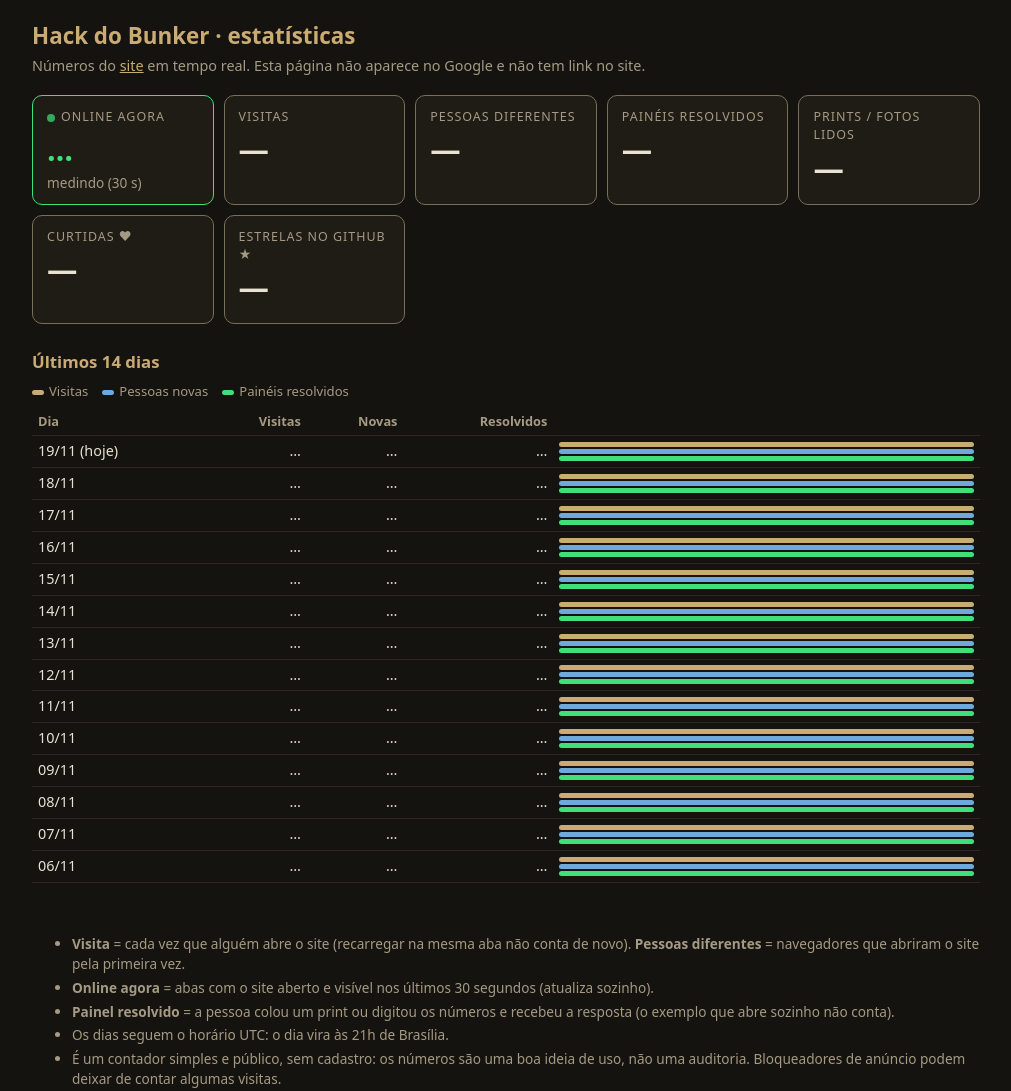
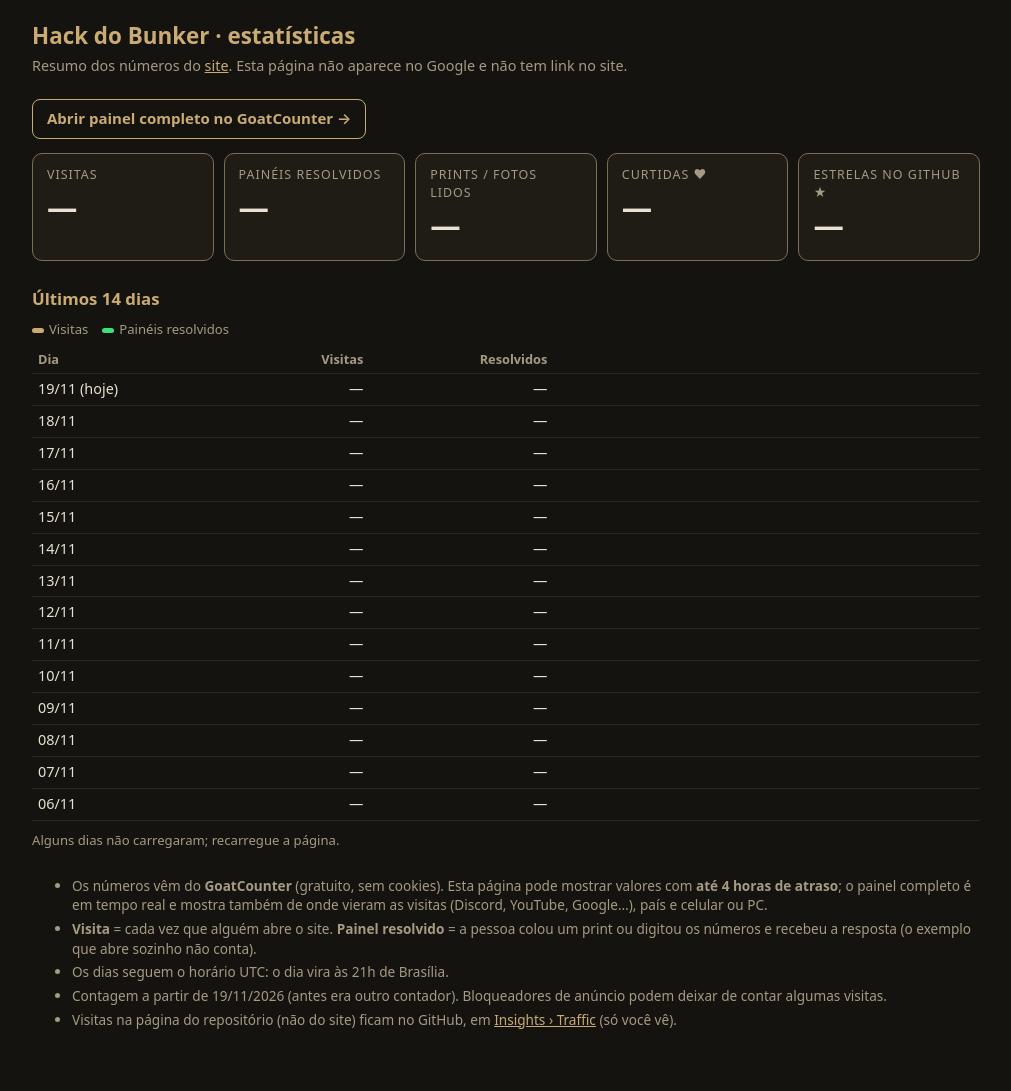
Before and after one commit to forestus/scum-tools, a plain HTML site: page stats.html in a window 1280 px wide. Shown: the top 1091 px of the page, without its empty margins (134-1145 px from the left). Drawn offline with Linux system fonts and the light colour scheme; no server answers.

Commit message:
stats.html: le os totais do GoatCounter
Totais, hoje e ultimos 14 dias pelo contador publico do GoatCounter, com link para o painel completo.

Co-Authored-By: Claude Opus 5.5 <noreply@anthropic.com>
Claude-Session: https://claude.ai/code/session_01Kdnmg7Tw3JH78Epqxuovzg

```diff
--- a/stats.html
+++ b/stats.html
@@ -32,24 +32,26 @@
   td.bar { width: 45%; text-align: left; }
   .bars { display: flex; flex-direction: column; gap: 2px; }
   .bars span { display: block; height: 5px; border-radius: 3px; }
-  .b1 { background: var(--bar); } .b2 { background: var(--bar2); } .b3 { background: var(--bar3); }
+  .b1 { background: var(--bar); } .b3 { background: var(--bar3); }
   .legend { display: flex; gap: 14px; flex-wrap: wrap; font-size: .82rem; color: var(--muted); margin: 0 0 6px; }
   .legend i { display: inline-block; width: 12px; height: 5px; border-radius: 3px; margin-right: 5px; vertical-align: middle; }
   .notes { margin-top: 26px; font-size: .85rem; color: var(--muted); }
   .notes li { margin-bottom: 4px; }
   .notes a { color: var(--tan); }
+  .btn { display: inline-block; margin: 4px 0 14px; padding: 8px 14px; border: 1px solid var(--tan); border-radius: 8px; color: var(--tan); text-decoration: none; font-weight: 600; }
+  .btn:hover { background: var(--plate); }
+  .visually-hidden { position: absolute; width: 1px; height: 1px; overflow: hidden; clip: rect(0 0 0 0); white-space: nowrap; }
   #status { font-size: .82rem; color: var(--muted); min-height: 1.2em; margin: 10px 0 0; }
 </style>
 </head>
 <body>
 <main>
   <h1>Hack do Bunker · estatísticas</h1>
-  <p class="sub">Números do <a href="./">site</a> em tempo real. Esta página não aparece no Google e não tem link no site.</p>
+  <p class="sub">Resumo dos números do <a href="./">site</a>. Esta página não aparece no Google e não tem link no site.</p>
+  <a class="btn" href="https://forestus.goatcounter.com" target="_blank" rel="noopener">Abrir painel completo no GoatCounter →</a>
 
   <div class="grid">
-    <div class="card live"><div class="k"><span class="dot" aria-hidden="true"></span>Online agora</div><div class="v" id="online">…</div><div class="d" id="online-d">medindo (30 s)</div></div>
     <div class="card"><div class="k">Visitas</div><div class="v" id="visits">…</div><div class="d" id="visits-d"></div></div>
-    <div class="card"><div class="k">Pessoas diferentes</div><div class="v" id="visitors">…</div><div class="d" id="visitors-d"></div></div>
     <div class="card"><div class="k">Painéis resolvidos</div><div class="v" id="solves">…</div><div class="d" id="solves-d"></div></div>
     <div class="card"><div class="k">Prints / fotos lidos</div><div class="v" id="reads">…</div><div class="d" id="reads-d"></div></div>
     <div class="card"><div class="k">Curtidas ♥</div><div class="v" id="likes">…</div><div class="d" id="likes-d"></div></div>
@@ -57,129 +59,85 @@
   </div>
 
   <h2>Últimos 14 dias</h2>
-  <p class="legend"><span><i class="b1"></i>Visitas</span><span><i class="b2"></i>Pessoas novas</span><span><i class="b3"></i>Painéis resolvidos</span></p>
+  <p class="legend"><span><i class="b1"></i>Visitas</span><span><i class="b3"></i>Painéis resolvidos</span></p>
   <table>
-    <thead><tr><th scope="col">Dia</th><th scope="col">Visitas</th><th scope="col">Novas</th><th scope="col">Resolvidos</th><th scope="col" class="bar"><span class="visually-hidden">Gráfico</span></th></tr></thead>
+    <thead><tr><th scope="col">Dia</th><th scope="col">Visitas</th><th scope="col">Resolvidos</th><th scope="col" class="bar"><span class="visually-hidden">Gráfico</span></th></tr></thead>
     <tbody id="days"></tbody>
   </table>
   <p id="status" role="status"></p>
 
   <ul class="notes">
-    <li><b>Visita</b> = cada vez que alguém abre o site (recarregar na mesma aba não conta de novo). <b>Pessoas diferentes</b> = navegadores que abriram o site pela primeira vez.</li>
-    <li><b>Online agora</b> = abas com o site aberto e visível nos últimos 30 segundos (atualiza sozinho).</li>
-    <li><b>Painel resolvido</b> = a pessoa colou um print ou digitou os números e recebeu a resposta (o exemplo que abre sozinho não conta).</li>
+    <li>Os números vêm do <b>GoatCounter</b> (gratuito, sem cookies). Esta página pode mostrar valores com <b>até 4 horas de atraso</b>; o painel completo é em tempo real e mostra também de onde vieram as visitas (Discord, YouTube, Google…), país e celular ou PC.</li>
+    <li><b>Visita</b> = cada vez que alguém abre o site. <b>Painel resolvido</b> = a pessoa colou um print ou digitou os números e recebeu a resposta (o exemplo que abre sozinho não conta).</li>
     <li>Os dias seguem o horário UTC: o dia vira às 21h de Brasília.</li>
-    <li>É um contador simples e público, sem cadastro: os números são uma boa ideia de uso, não uma auditoria. Bloqueadores de anúncio podem deixar de contar algumas visitas.</li>
+    <li>Contagem a partir de 19/11/2026 (antes era outro contador). Bloqueadores de anúncio podem deixar de contar algumas visitas.</li>
     <li>Visitas na página do repositório (não do site) ficam no GitHub, em <a href="https://github.com/forestus/scum-tools/graphs/traffic">Insights › Traffic</a> (só você vê).</li>
   </ul>
 </main>
 <script>
 (function () {
   'use strict';
-  var API = 'https://abacus.jasoncameron.dev/get/forestus-scum-tools/';
+  var GC = 'https://forestus.goatcounter.com/counter/';
   var nf = new Intl.NumberFormat('pt-BR');
   function $(id) { return document.getElementById(id); }
   function setN(id, n) { $(id).textContent = n == null ? '—' : nf.format(n); }
+  function iso(d) { return d.toISOString().slice(0, 10); }
 
-  // fila: no maximo ~2,5 pedidos por segundo (o contador aceita 30 a cada 10 s)
-  var queue = [], busy = false;
-  function get(key, first) {
-    return new Promise(function (resolve) { queue[first ? 'unshift' : 'push']({ key: key, resolve: resolve }); pump(); });
+  // total de um caminho/evento; 404 = ainda nao aconteceu = 0
+  function get(path, start, end) {
+    var q = start ? '?start=' + start + '&end=' + end : '';
+    var opt = {}; if (window.AbortSignal && AbortSignal.timeout) opt.signal = AbortSignal.timeout(10000);
+    return fetch(GC + encodeURIComponent(path) + '.json' + q, opt)
+      .then(function (r) { return r.status === 404 ? { count: '0' } : (r.ok ? r.json() : null); })
+      .then(function (j) { if (!j || j.count == null) return null; var n = parseInt(String(j.count).replace(/\D/g, ''), 10); return isNaN(n) ? null : n; })
+      .catch(function () { return null; });
   }
-  function pump() {
-    if (busy || !queue.length) return;
-    busy = true;
-    var job = queue.shift();
-    var opt = { cache: 'no-store' };
-    if (window.AbortSignal && AbortSignal.timeout) opt.signal = AbortSignal.timeout(10000);
-    fetch(API + job.key, opt)
-      .then(function (r) { if (r.status === 404) return { value: 0 }; return r.ok ? r.json() : null; })
-      .then(function (j) { job.resolve(j && typeof j.value === 'number' ? j.value : null); })
-      .catch(function () { job.resolve(null); })
-      .then(function () { setTimeout(function () { busy = false; pump(); }, 400); });
-  }
+  function sum(a, b) { return a == null && b == null ? null : (a || 0) + (b || 0); }
 
-  function ymd(d) { return d.toISOString().slice(0, 10).replace(/-/g, ''); }
-  var today = ymd(new Date());
-
-  // online agora: soma de "batidas" (cada aba visivel bate 1 vez a cada 30 s)
-  var samples = [];
-  function pollBeats() {
-    get('beats', true).then(function (v) {
-      if (v == null) return;
-      var now = Date.now(); samples.push({ t: now, v: v });
-      while (samples.length > 2 && now - samples[1].t >= 30000) samples.shift();
-      var old = samples[0];
-      if (now - old.t >= 29000) {
-        var n = Math.max(0, Math.round((v - old.v) * 30000 / (now - old.t)));
-        setN('online', n);
-        $('online-d').textContent = n === 1 ? '1 aba aberta' : nf.format(n) + ' abas abertas';
-      }
+  var today = new Date(), t0 = iso(today);
+  get('TOTAL').then(function (v) { setN('visits', v); });
+  get('TOTAL', t0, t0).then(function (v) { $('visits-d').textContent = v == null ? '' : 'hoje: ' + nf.format(v); });
+  get('painel-resolvido').then(function (v) { setN('solves', v); });
+  get('painel-resolvido', t0, t0).then(function (v) { $('solves-d').textContent = v == null ? '' : 'hoje: ' + nf.format(v); });
+  Promise.all([get('print-lido'), get('print-lido-claude')]).then(function (r) {
+    setN('reads', sum(r[0], r[1]));
+    if (r[1]) $('reads-d').textContent = 'pela leitura extra: ' + nf.format(r[1]);
   });
-  }
-
-  function totals() {
-    [['visits', 'visits'], ['visitors', 'visitors'], ['solves', 'solves'], ['likes', 'likes']].forEach(function (p) {
-      get(p[1]).then(function (v) { setN(p[0], v); });
-      get(p[1] + '-' + today).then(function (v) { if (v != null) $(p[0] + '-d').textContent = 'hoje: ' + nf.format(v); });
-    });
-    Promise.all([get('reads'), get('reads-claude')]).then(function (r) {
-      setN('reads', r[0] == null && r[1] == null ? null : (r[0] || 0) + (r[1] || 0));
-      if (r[1]) $('reads-d').textContent = nf.format(r[1]) + ' pelo Claude';
-    });
+  get('curtida').then(function (v) { setN('likes', v); });
   fetch('https://api.github.com/repos/forestus/scum-tools', { cache: 'no-store' })
     .then(function (r) { return r.ok ? r.json() : null; })
     .then(function (j) {
-        if (!j) return setN('stars', null);
+      if (!j) { setN('stars', null); return; }
       setN('stars', j.stargazers_count);
       $('stars-d').textContent = nf.format(j.forks_count) + ' forks · ' + nf.format(j.subscribers_count || 0) + ' acompanhando';
     }).catch(function () { setN('stars', null); });
+
+  // ultimos 14 dias
+  var days = [], tb = $('days');
+  for (var i = 0; i < 14; i++) {
+    var d = new Date(today.getTime() - i * 864e5), key = iso(d);
+    var tr = document.createElement('tr');
+    tr.innerHTML = '<td>' + key.slice(8, 10) + '/' + key.slice(5, 7) + (i === 0 ? ' (hoje)' : '') + '</td><td>…</td><td>…</td><td class="bar"><div class="bars"><span class="b1" style="width:0"></span><span class="b3" style="width:0"></span></div></td>';
+    tb.appendChild(tr);
+    days.push({ key: key, tr: tr });
   }
-
-  var dayRows = [];
-  function days() {
-    var tb = $('days'), rows = dayRows, max = 1, left = 14, fails = 0;
-    for (var i = 0; i < 14; i++) {
-      var d = new Date(Date.now() - i * 864e5), key = ymd(d);
-      var tr = document.createElement('tr');
-      tr.innerHTML = '<td>' + d.toISOString().slice(8, 10) + '/' + d.toISOString().slice(5, 7) + (i === 0 ? ' (hoje)' : '') +
-        '</td><td>…</td><td>…</td><td>…</td><td class="bar"><div class="bars"><span class="b1"></span><span class="b2"></span><span class="b3"></span></div></td>';
-      tb.appendChild(tr);
-      rows.push({ tr: tr, vals: [0, 0, 0], key: key, ok: false });
-      loadRow(rows[i]);
-    }
-    function loadRow(row) {
-      var key = row.key;
-      (function () {
-        Promise.all([get('visits-' + key), get('visitors-' + key), get('solves-' + key)]).then(function (v) {
-          row.ok = v.every(function (x) { return x != null; }); if (!row.ok) fails++;
-          row.vals = v.map(function (x) { return x || 0; });
-          var td = row.tr.children;
-          for (var c = 0; c < 3; c++) td[c + 1].textContent = v[c] == null ? '—' : nf.format(v[c]);
-          max = Math.max(max, row.vals[0], row.vals[1], row.vals[2]);
-          rows.forEach(function (r) {
-            var s = r.tr.querySelectorAll('.bars span');
-            for (var c = 0; c < 3; c++) s[c].style.width = (r.vals[c] / max * 100) + '%';
+  $('status').textContent = 'carregando os dias…';
+  Promise.all(days.map(function (x) {
+    return Promise.all([get('TOTAL', x.key, x.key), get('painel-resolvido', x.key, x.key)]).then(function (r) { x.v = r[0]; x.s = r[1]; });
+  })).then(function () {
+    var max = 1; days.forEach(function (x) { max = Math.max(max, x.v || 0, x.s || 0); });
+    days.forEach(function (x) {
+      var td = x.tr.children;
+      td[1].textContent = x.v == null ? '—' : nf.format(x.v);
+      td[2].textContent = x.s == null ? '—' : nf.format(x.s);
+      var sp = x.tr.querySelectorAll('.bars span');
+      sp[0].style.width = ((x.v || 0) / max * 100) + '%';
+      sp[1].style.width = ((x.s || 0) / max * 100) + '%';
     });
-          left--;
-          $('status').textContent = left ? 'Carregando dias… faltam ' + left
-            : (fails ? 'O contador está lento: alguns números não vieram (—). Tento de novo sozinho em 2 min.' : 'Atualizado às ' + new Date().toLocaleTimeString('pt-BR'));
+    var fail = days.filter(function (x) { return x.v == null; }).length;
+    $('status').textContent = fail ? 'Alguns dias não carregaram; recarregue a página.' : '';
   });
 })();
-    }
-    window.__retryDays = function () {
-      var bad = rows.filter(function (r) { return !r.ok; }); if (!bad.length) return;
-      left = bad.length; fails = 0; bad.forEach(loadRow);
-    };
-  }
-
-  pollBeats();
-  totals();
-  days();
-  setInterval(pollBeats, 10000);
-  setInterval(function () { today = ymd(new Date()); totals(); if (window.__retryDays) window.__retryDays(); }, 120000);
-})();
 </script>
-<style>.visually-hidden { position: absolute; width: 1px; height: 1px; overflow: hidden; clip: rect(0 0 0 0); white-space: nowrap; }</style>
 </body>
 </html>
```
Lines whose indentation alone changed are shown as unchanged.
